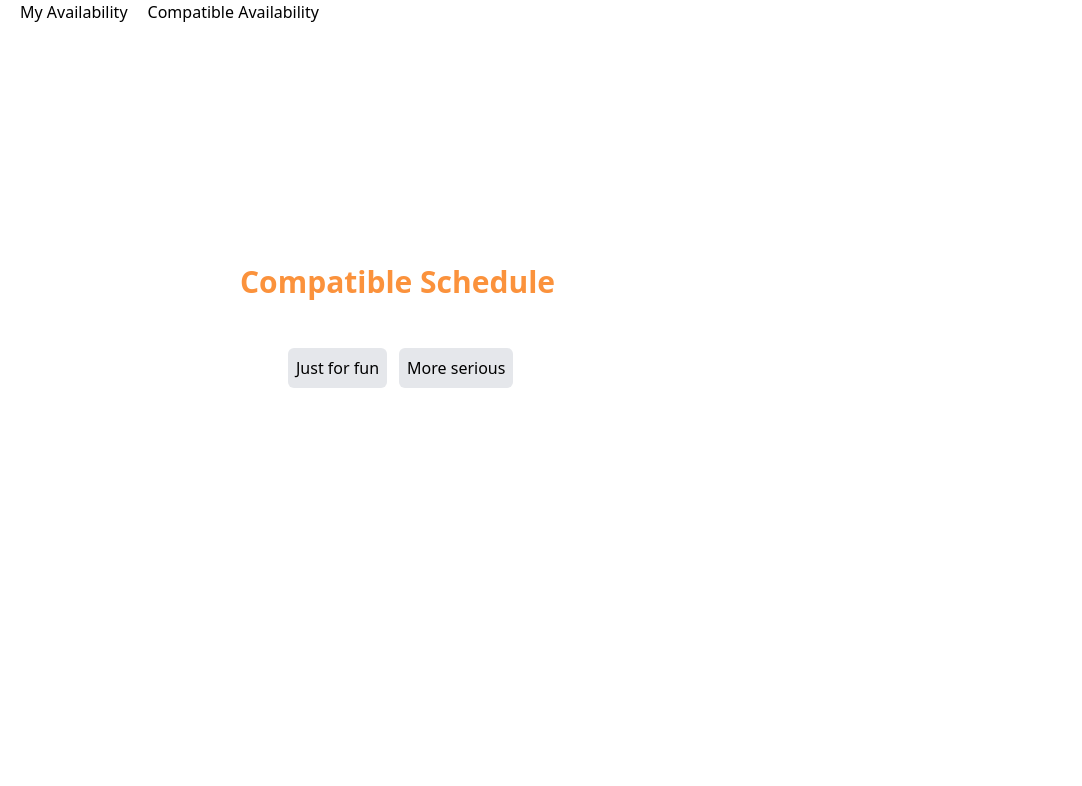
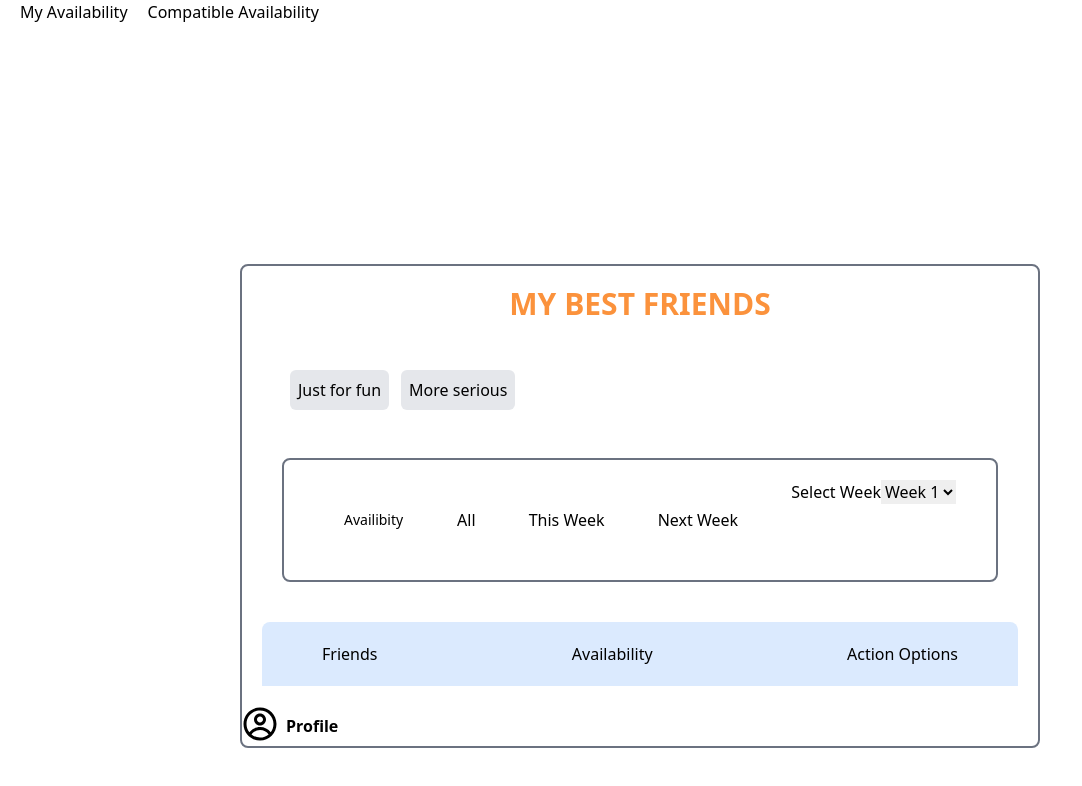
Before and after one commit to MarkusAP98/Schedule, a React (Vite) app: page / in a window 1280 px wide. Both pictures are taken after a click on the button "Compatible Availability". Shown: the top 786 px of the page, without its empty margins (0-1082 px from the left). Built offline with nearby package versions, Linux system fonts and the light colour scheme.

Commit message:
more feature to compatibilty

```diff
--- a/src/CompatibleSchedule.jsx
+++ b/src/CompatibleSchedule.jsx
@@ -1,10 +1,19 @@
-import React from "react";
+import React, { useState } from "react";
+import { CgProfile } from "react-icons/cg";
+import ClickableButton from "./components/ClickableBtns";
 
 const CompatibleSchedule = () => {
+  const [selectedWeek, setSelectedWeek] = useState(1); // Initialize the selected week to 1
+
+  const handleWeekChange = (e) => {
+    setSelectedWeek(e.target.value);
+  };
+
   return (
-    <div className=" flex-col p-60 ">
-      <h1 className="font-bold text-3xl text-orange-400">
-        Compatible Schedule
+    <div className="flex-col p-60">
+      <div className="border-solid border-2 border-gray-500 rounded-lg">
+        <h1 className="font-bold text-3xl text-orange-400 text-center mt-5">
+          MY BEST FRIENDS
         </h1>
         <div className="m-10 p-2">
           <button className="bg-gray-200 p-2 rounded-md cursor-pointer">
@@ -14,6 +23,38 @@ const CompatibleSchedule = () => {
             More serious
           </button>
         </div>
+        <div className="flex justify-between pl-10 pr-10 p-5 border-solid border-2 border-gray-500 rounded-lg m-10">
+          <ClickableButton text='Availibity'/>
+          <button>All</button>
+          <button>This Week</button>
+          <button>Next Week</button>
+          <form>
+            <label>Select Week</label>
+            <select value={selectedWeek} onChange={handleWeekChange}>
+              <option value={1}>Week 1</option>
+              <option value={2}>Week 2</option>
+              <option value={3}>Week 3</option>
+              <option value={4}>Week 4</option>
+              <option value={5}>Week 5</option>
+              <option value={6}>Week 6</option>
+              <option value={7}>Week 7</option>
+            </select>
+          </form>
+        </div>
+        <div>
+          <div className="flex bg-blue-100 p-5 m-5 rounded-t-lg justify-between">
+            <h3 className="ml-10">Friends</h3>
+            <h3>Availability</h3>
+            <h3 className="mr-10">Action Options</h3>
+          </div>
+          <div className="flex">
+            <div className="flex">
+              <CgProfile className="text-4xl"></CgProfile>
+              <h1 className="font-semibold m-2">Profile</h1>
+            </div>
+          </div>
+        </div>
+      </div>
     </div>
   );
 };
```
Lines whose indentation alone changed are shown as unchanged.
